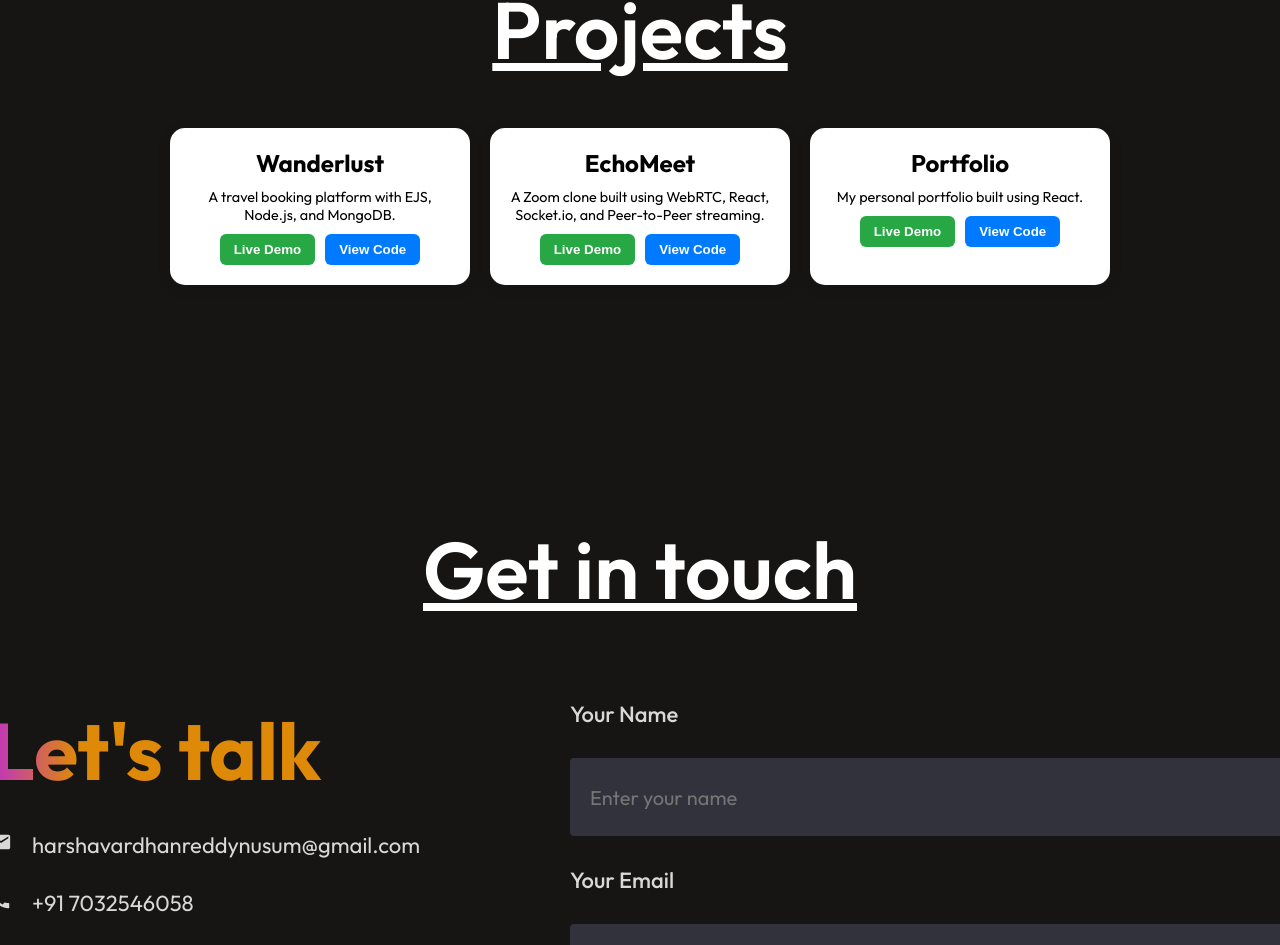
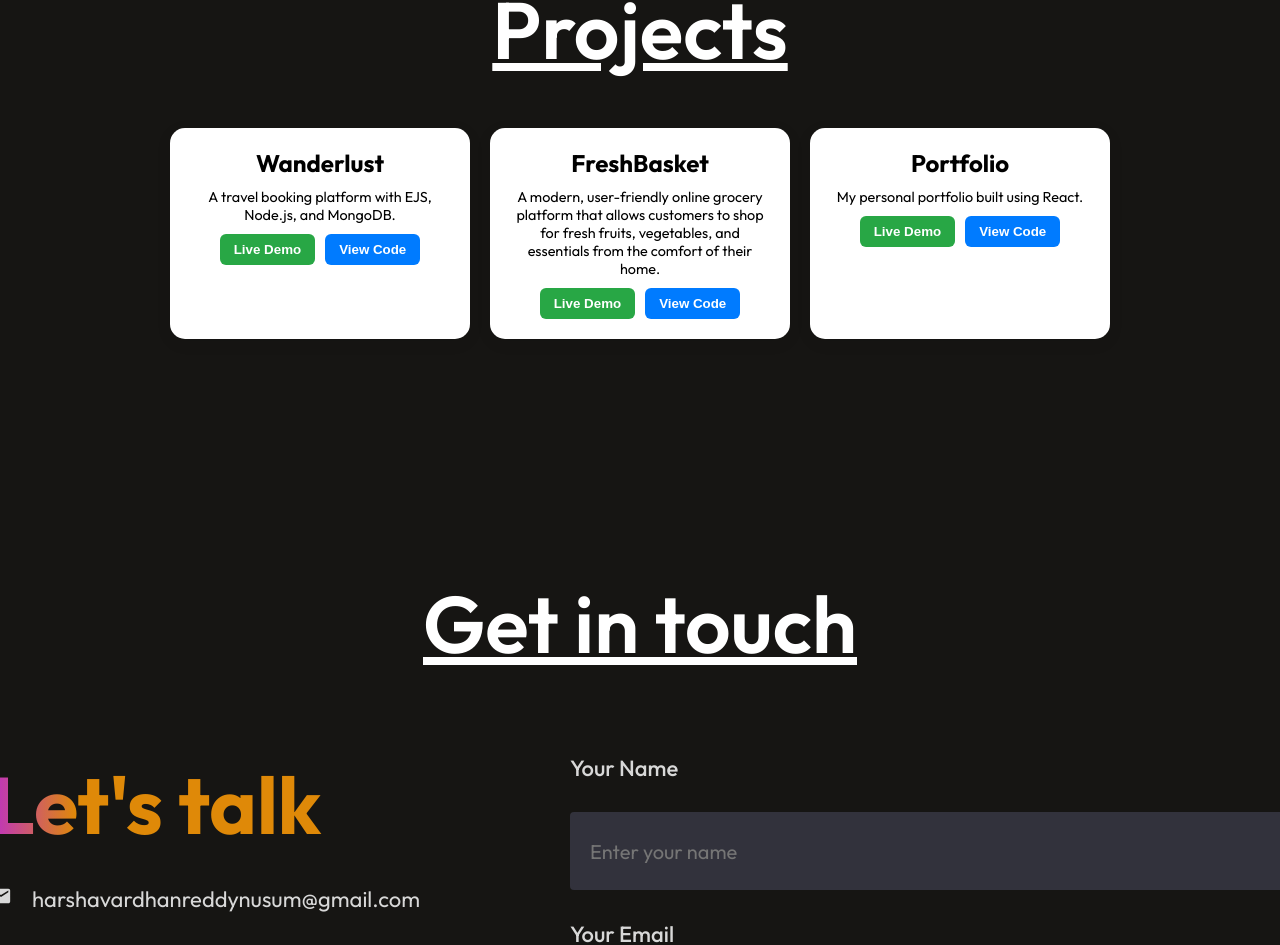
Before and after one commit to HarshavardhanReddy-Nusum/Portfolio, a React (Vite) app: page / in a window 1280 px wide. Shown: the part 3864-4809 px from the top of the page. Built offline with nearby package versions, Linux system fonts and the light colour scheme.

Commit message:
modified

```diff
--- a/src/components/Projects/Projects.jsx
+++ b/src/components/Projects/Projects.jsx
@@ -9,10 +9,10 @@ const projects = [
     code: "https://github.com/HarshavardhanReddy-Nusum/Wanderlust"
   },
   {
-    title: "EchoMeet",
-    desc: "A Zoom clone built using WebRTC, React, Socket.io, and Peer-to-Peer streaming.",
-    live: "https://echomeet-1.onrender.com",
-    code: "https://github.com/HarshavardhanReddy-Nusum/EchoMeet/tree/harsha"
+    title: "FreshBasket",
+    desc: "A modern, user-friendly online grocery platform that allows customers to shop for fresh fruits, vegetables, and essentials from the comfort of their home.",
+    live: 'https://github.com/HarshavardhanReddy-Nusum/Fresh-Basket',
+    code: "https://github.com/HarshavardhanReddy-Nusum/Fresh-Basket"
   },
   {
     title: "Portfolio",
```
